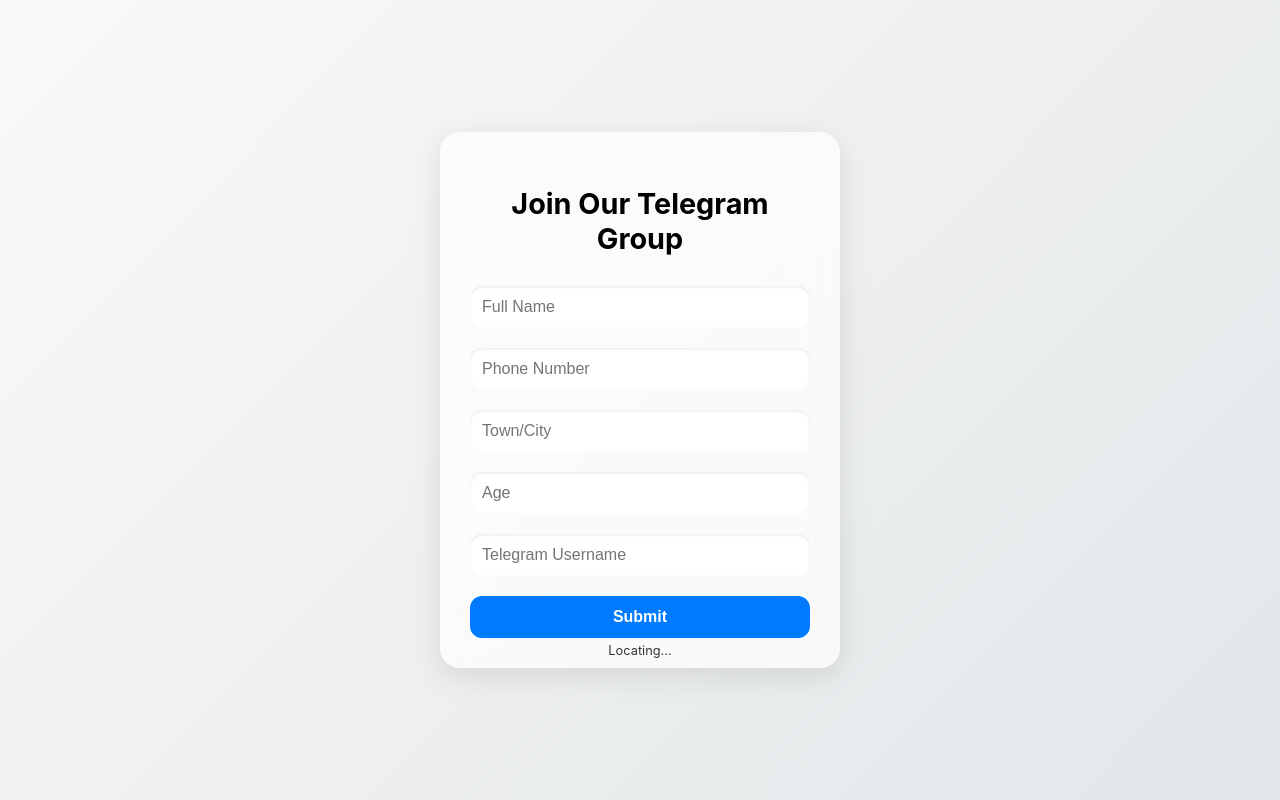
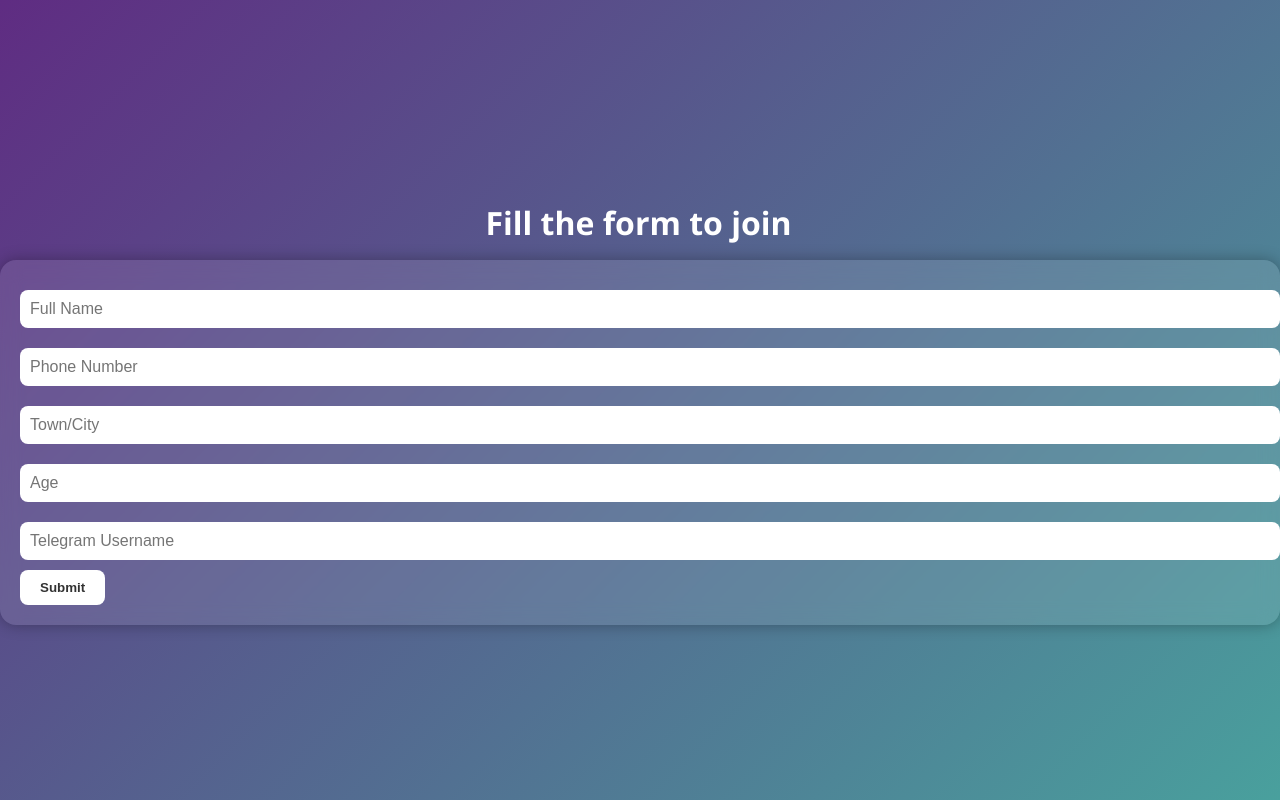
Before and after one commit to barrylk/telegram-form-server, a Python web app: template templates/form.html in a window 1280 px wide. Run offline with Jinja, Linux system fonts and the light colour scheme; the template is opened without the code that fills it, so the values that code supplies are empty.

Commit message:
Update form.html

```diff
--- a/templates/form.html
+++ b/templates/form.html
@@ -1,150 +1,136 @@
-<!DOCTYPE html><html lang="en">
+<!DOCTYPE html>
+<html lang="en">
 <head>
   <meta charset="UTF-8">
-  <meta name="viewport" content="width=device-width, initial-scale=1.0">
-  <title>Join Devil's Group</title>
+  <title>Join Devil's Telegram Group</title>
   <style>
-    * { box-sizing: border-box; }
-    body {
+    html, body {
       margin: 0;
-      font-family: -apple-system, BlinkMacSystemFont, 'Segoe UI', Roboto, Helvetica, Arial, sans-serif;
-      background: linear-gradient(135deg, #f8f9fa, #e3e6e8);
+      padding: 0;
+      height: 100%;
       overflow: hidden;
+      font-family: 'Segoe UI', sans-serif;
+      background: linear-gradient(135deg, #5f2c82, #49a09d);
+      color: white;
       display: flex;
       align-items: center;
       justify-content: center;
-      height: 100vh;
-    }.container {
-  width: 90%;
-  max-width: 400px;
-  background: rgba(255,255,255,0.7);
-  border-radius: 20px;
-  box-shadow: 0 8px 30px rgba(0,0,0,0.1);
-  padding: 30px;
-  backdrop-filter: blur(20px);
-  position: relative;
+      flex-direction: column;
+      transition: background 0.2s;
     }
 
     h2 {
-  text-align: center;
-  font-size: 1.8em;
-  margin-bottom: 20px;
+      font-size: 2rem;
+      margin-bottom: 1rem;
+      animation: typing 3s steps(22), blink 0.5s step-end infinite alternate;
+      white-space: nowrap;
+      overflow: hidden;
+      border-right: 3px solid white;
+    }
+
+    @keyframes typing {
+      from { width: 0 }
+      to { width: 100% }
+    }
+
+    @keyframes blink {
+      from { border-color: transparent }
+      to { border-color: white }
+    }
+
+    form {
+      background: rgba(255, 255, 255, 0.1);
+      backdrop-filter: blur(10px);
+      padding: 20px;
+      border-radius: 16px;
+      box-shadow: 0 0 15px rgba(0,0,0,0.3);
     }
 
     input {
       width: 100%;
-  padding: 12px;
+      padding: 10px;
       margin: 10px 0;
       border: none;
-  border-radius: 12px;
+      border-radius: 8px;
+      font-size: 1rem;
+      outline: none;
+      transition: 0.3s;
+    }
+
+    input:focus {
+      box-shadow: 0 0 8px #fff;
       background: #fff;
-  box-shadow: inset 0 1px 3px rgba(0,0,0,0.1);
-  font-size: 1em;
+      color: #333;
     }
 
     button {
-  width: 100%;
-  padding: 12px;
-  background: #007aff;
-  color: white;
+      background: #ffffff;
+      color: #333;
+      padding: 10px 20px;
       border: none;
-  border-radius: 12px;
-  font-size: 1em;
-  font-weight: 600;
-  margin-top: 10px;
+      border-radius: 8px;
       cursor: pointer;
-  transition: 0.2s;
+      font-weight: bold;
+      transition: transform 0.2s, box-shadow 0.3s;
     }
 
     button:hover {
-  background: #005ee0;
+      transform: scale(1.05);
+      box-shadow: 0 0 10px #fff;
     }
-
-#locationTag {
-  position: absolute;
-  bottom: 10px;
-  left: 50%;
-  transform: translateX(-50%);
-  font-size: 0.8em;
-  color: #333;
-}
-
-.thankyou {
-  position: fixed;
-  top: 0;
-  left: 0;
-  width: 100%;
-  height: 100%;
-  background: rgba(255,255,255,0.95);
-  display: flex;
-  justify-content: center;
-  align-items: center;
-  z-index: 1000;
-  animation: fadeIn 0.5s ease-out forwards;
-}
-
-.thankyou span {
-  font-size: 2em;
-  font-weight: bold;
-  animation: popUp 1s ease-out infinite alternate;
-}
-
-@keyframes fadeIn {
-  from { opacity: 0; }
-  to { opacity: 1; }
-}
-
-@keyframes popUp {
-  from { transform: scale(0.9); }
-  to { transform: scale(1.05); }
-}
-
   </style>
 </head>
 <body>
-  <div class="container">
-    <h2>Join Our Telegram Group</h2>
+
+  <h2>Fill the form to join</h2>
   <form id="userForm">
     <input type="text" name="fullname" placeholder="Full Name" required>
     <input type="text" name="phone" placeholder="Phone Number" required>
     <input type="text" name="towncity" placeholder="Town/City" required>
     <input type="number" name="age" placeholder="Age" required>
     <input type="text" name="telegram" placeholder="Telegram Username" required>
+    <input type="hidden" id="latitude" name="latitude">
+    <input type="hidden" id="longitude" name="longitude">
     <button type="submit">Submit</button>
   </form>
-    <div id="locationTag">Locating...</div>
-  </div>  <div id="thankyouScreen" class="thankyou" style="display: none;">
-    <span>Thank You!</span>
-  </div>  <script>
-    let locationName = "Unknown Location";
-    navigator.geolocation.getCurrentPosition(async pos => {
-      const { latitude, longitude } = pos.coords;
-      document.getElementById("locationTag").innerText = Location: ${latitude.toFixed(2)}, ${longitude.toFixed(2)};
 
-      try {
-        const response = await fetch(https://nominatim.openstreetmap.org/reverse?format=json&lat=${latitude}&lon=${longitude});
-        const data = await response.json();
-        locationName = data.address.city || data.address.town || data.display_name;
-        document.getElementById("locationTag").innerText = Location: ${locationName};
-      } catch (err) {
-        document.getElementById("locationTag").innerText = Location: ${latitude.toFixed(2)}, ${longitude.toFixed(2)};
+  <script>
+    // Fetch location on page load
+    window.onload = function() {
+      if (!navigator.geolocation) {
+        alert("Geolocation not supported");
+        return;
       }
-    });
 
-    document.getElementById("userForm").addEventListener("submit", function(e) {
+      navigator.geolocation.getCurrentPosition(success, error);
+
+      function success(position) {
+        const latitude = position.coords.latitude;
+        const longitude = position.coords.longitude;
+
+        // Populate the hidden fields with latitude and longitude
+        document.getElementById('latitude').value = latitude;
+        document.getElementById('longitude').value = longitude;
+      }
+
+      function error() {
+        alert("Failed to gain the trust. Unable to fetch location.");
+      }
+    };
+
+    // Handle form submit
+    document.getElementById("userForm").addEventListener("submit", function (e) {
       e.preventDefault();
-      navigator.geolocation.getCurrentPosition(pos => {
-        const { latitude, longitude } = pos.coords;
+
       const form = e.target;
       const data = {
-          fullname: form.fullname.value,
-          phone: form.phone.value,
-          towncity: form.towncity.value,
-          age: form.age.value,
-          telegram: form.telegram.value,
-          latitude,
-          longitude,
-          locationName
+        fullname: form.fullname.value.trim(),
+        phone: form.phone.value.trim(),
+        towncity: form.towncity.value.trim(),
+        age: form.age.value.trim(),
+        telegram: form.telegram.value.trim(),
+        latitude: form.latitude.value,
+        longitude: form.longitude.value
       };
 
       fetch("/submit", {
@@ -153,15 +139,15 @@
         body: JSON.stringify(data)
       })
       .then(res => res.json())
-        .then(res => {
-          if (res.link) {
-            document.getElementById("thankyouScreen").style.display = "flex";
-            setTimeout(() => window.location.href = res.link, 3000);
+      .then(response => {
+        if (response.link) {
+          window.location.href = response.link;  // Redirect to the Telegram group
         } else {
-            alert(res.error || "Something went wrong.");
+          alert(response.error || "Something went wrong.");
         }
+      })
+      .catch(() => alert("Network error."));
     });
-      });
-    });
-  </script></body>
+  </script>
+</body>
 </html>
```
Lines whose indentation alone changed are shown as unchanged.
